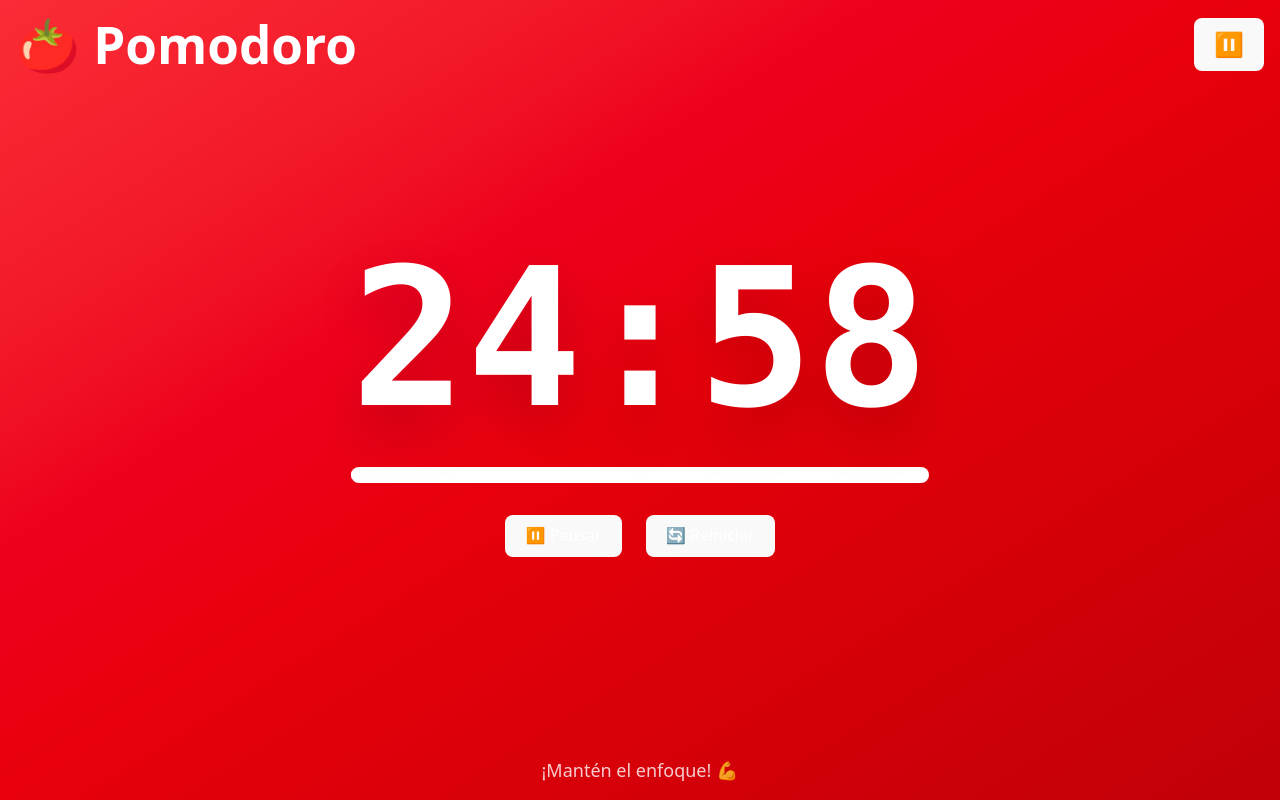
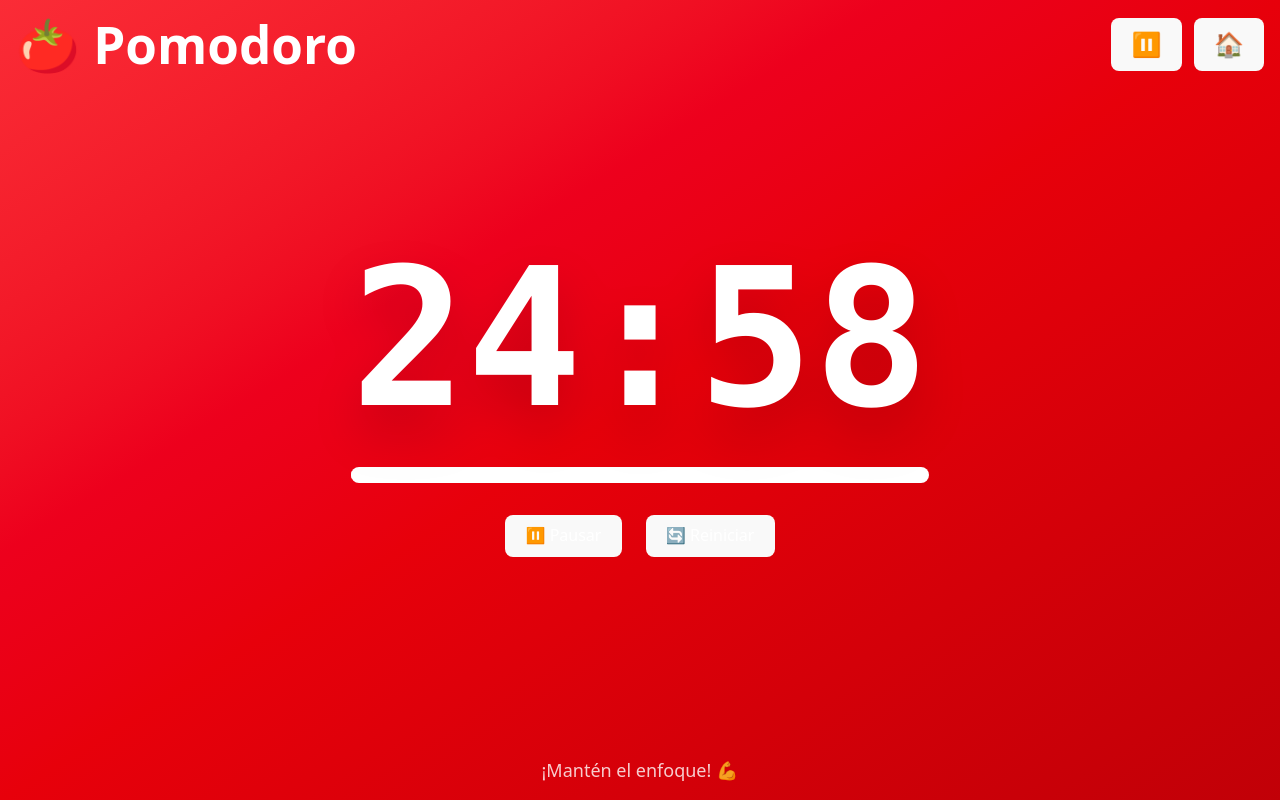
Before and after one commit to WildoFari/Pomodoro-App, a React (Vite) app: page / in a window 1280 px wide. Both pictures are taken after a click on the button "▶️ Iniciar". Built offline with nearby package versions, Linux system fonts and the light colour scheme.

Commit message:
Pomodoro in full screen

```diff
--- a/src/components/PomodoroTimer.jsx
+++ b/src/components/PomodoroTimer.jsx
@@ -37,19 +37,31 @@ export default function PomodoroTimer() {
     closeNotification
   } = useTimer(durations.pomodoro * 60, handlePomodoroComplete);
 
-  // Si está corriendo, mostrar pantalla completa
-  if (isRunning) {
+  // Si está corriendo o pausado, mostrar pantalla completa
+  if (isRunning || secondsLeft < durations.pomodoro * 60) {
     return (
       <div className="fixed inset-0 bg-gradient-to-br from-red-500 via-red-600 to-red-700 flex flex-col items-center justify-center z-50">
         {/* Header minimalista */}
         <div className="absolute top-4 left-4 right-4 flex justify-between items-center">
           <h1 className="text-3xl md:text-4xl font-bold text-white">🍅 Pomodoro</h1>
-          <button
-            onClick={pause}
-            className="text-white hover:bg-white hover:bg-opacity-20 p-3 rounded-full transition-all duration-200"
-          >
-            <span className="text-2xl">⏸️</span>
-          </button>
+          <div className="flex items-center gap-3">
+            {/* Botón de pausar/reanudar */}
+            <button
+              onClick={isRunning ? pause : start}
+              className="text-white hover:bg-white hover:bg-opacity-20 p-3 rounded-full transition-all duration-200"
+            >
+              <span className="text-2xl">{isRunning ? '⏸️' : '▶️'}</span>
+            </button>
+
+            {/* Botón para volver al inicio */}
+            <button
+              onClick={reset}
+              className="text-white hover:bg-white hover:bg-opacity-20 p-3 rounded-full transition-all duration-200"
+              title="Volver al inicio"
+            >
+              <span className="text-2xl">🏠</span>
+            </button>
+          </div>
         </div>
 
         {/* Tarea actual si existe */}
@@ -101,10 +113,10 @@ export default function PomodoroTimer() {
             {/* Botones de control */}
             <div className="flex gap-6 justify-center">
               <button
-                onClick={pause}
+                onClick={isRunning ? pause : start}
                 className="bg-white bg-opacity-20 hover:bg-opacity-30 text-white px-8 py-4 rounded-full text-xl md:text-2xl font-bold transition-all duration-200 backdrop-blur-sm"
               >
-                ⏸️ Pausar
+                {isRunning ? '⏸️ Pausar' : '▶️ Reanudar'}
               </button>
               <button
                 onClick={reset}
@@ -119,7 +131,7 @@ export default function PomodoroTimer() {
         {/* Footer con información */}
         <div className="absolute bottom-4 left-4 right-4 text-center">
           <p className="text-white text-lg opacity-80">
-            ¡Mantén el enfoque! 💪
+            {isRunning ? '¡Mantén el enfoque! 💪' : 'Temporizador pausado ⏸️'}
           </p>
         </div>
 
```
